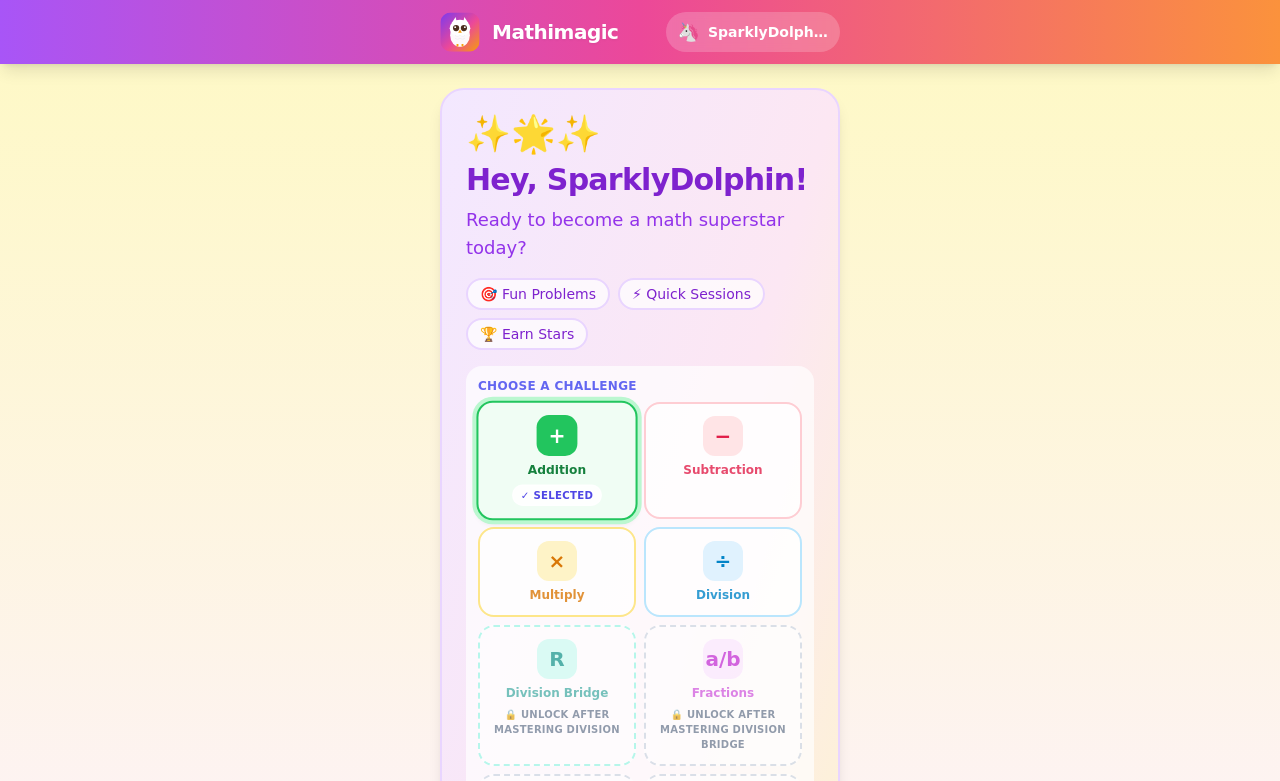
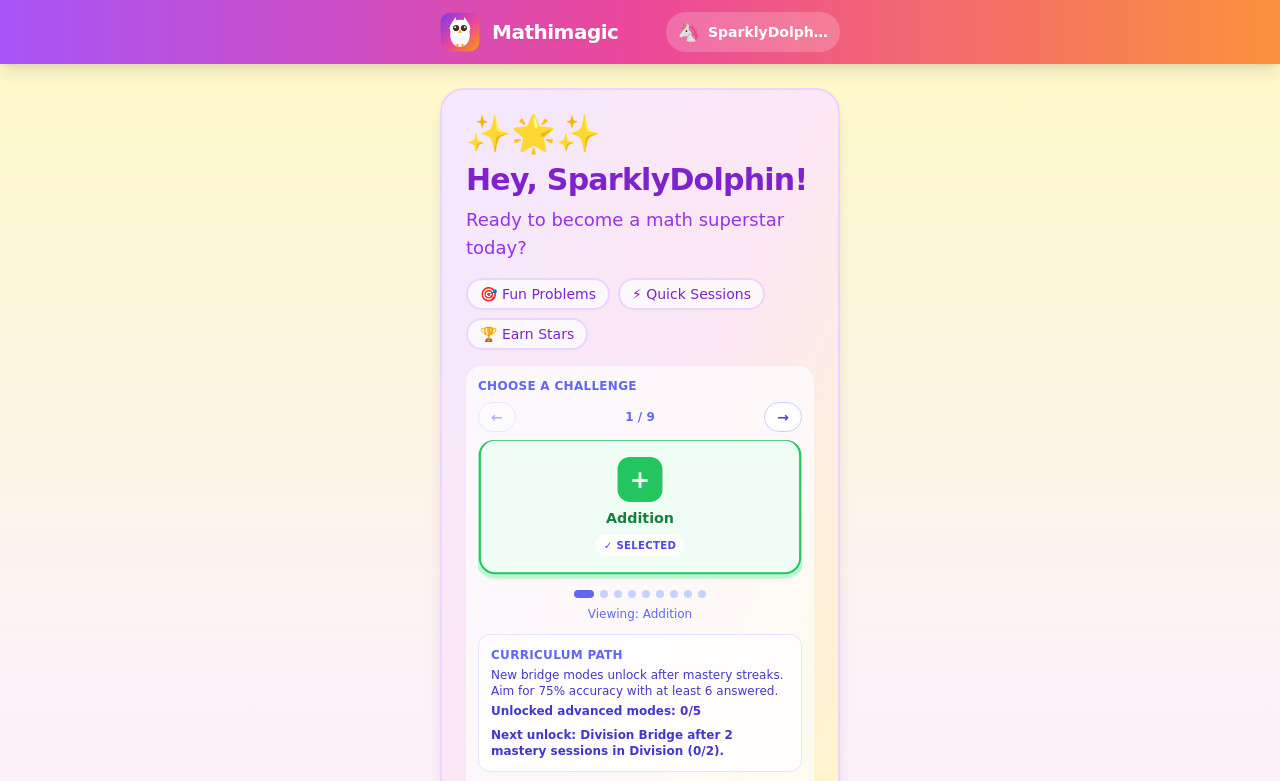
Before and after one commit to ntodorov/mathimagic, a React (Create React App) app: page / in a window 1280 px wide. Shown: the top 781 px of the page. Built offline with nearby package versions, Linux system fonts and the light colour scheme.

Commit message:
feat: turn challenge picker into carousel

```diff
--- a/src/App.js
+++ b/src/App.js
@@ -28,6 +28,10 @@ const CHALLENGE_SELECTIONS_KEY = 'mathimagic_challenge_selections';
 const EMPTY_ADAPTIVE_FACTS = [];
 
 const isValidOption = (value, options) => options.some((option) => option.id === value);
+const getOperationIndex = (operationId) => {
+  const index = OPERATION_OPTIONS.findIndex((option) => option.id === operationId);
+  return index >= 0 ? index : 0;
+};
 
 const formatDuration = (durationMs) => {
   const normalized = Number(durationMs);
@@ -92,6 +96,7 @@ function App() {
   const initialSelections = React.useMemo(() => getInitialChallengeSelections(), []);
   const [selectedOperation, setSelectedOperation] = React.useState(initialSelections.operation);
   const [selectedDifficulty, setSelectedDifficulty] = React.useState(initialSelections.difficulty);
+  const [carouselIndex, setCarouselIndex] = React.useState(getOperationIndex(initialSelections.operation));
   const [activeSession, setActiveSession] = React.useState(null);
   const [sessionKey, setSessionKey] = React.useState(0);
   const [currentSessionStats, setCurrentSessionStats] = React.useState({ answered: 0, total: 10 });
@@ -135,6 +140,10 @@ function App() {
       ?? DEFAULT_OPERATION;
     setSelectedOperation(fallbackOperation);
   }, [selectedOperation, unlockedModeSet]);
+
+  React.useEffect(() => {
+    setCarouselIndex(getOperationIndex(selectedOperation));
+  }, [selectedOperation]);
 
   React.useEffect(() => {
     if (typeof window === 'undefined') {
@@ -251,6 +260,7 @@ function App() {
   }, [deleteSession]);
 
   const activeOption = getOperationOption(activeSession?.operationType ?? selectedOperation);
+  const currentCarouselOption = OPERATION_OPTIONS[carouselIndex] ?? OPERATION_OPTIONS[0];
   const selectedAdaptiveFacts = adaptiveFactsByOperation[selectedOperation] ?? EMPTY_ADAPTIVE_FACTS;
   const activeAdaptiveFacts = activeSession
     ? (adaptiveFactsByOperation[activeSession.operationType] ?? EMPTY_ADAPTIVE_FACTS)
@@ -322,7 +332,35 @@ function App() {
                   <p className="text-xs font-bold uppercase tracking-wide text-indigo-500">
                     Choose a Challenge
                   </p>
-                  <div className="mt-2 grid grid-cols-2 gap-2">
+                  <div className="mt-2 space-y-2">
+                    <div className="flex items-center justify-between">
+                      <button
+                        type="button"
+                        aria-label="Previous challenge"
+                        className="rounded-full border border-indigo-200 bg-white/90 px-3 py-1 text-sm font-bold text-indigo-600 disabled:opacity-40"
+                        onClick={() => setCarouselIndex((prev) => Math.max(0, prev - 1))}
+                        disabled={carouselIndex === 0}
+                      >
+                        ←
+                      </button>
+                      <p className="text-xs font-semibold text-indigo-500">
+                        {carouselIndex + 1} / {OPERATION_OPTIONS.length}
+                      </p>
+                      <button
+                        type="button"
+                        aria-label="Next challenge"
+                        className="rounded-full border border-indigo-200 bg-white/90 px-3 py-1 text-sm font-bold text-indigo-600 disabled:opacity-40"
+                        onClick={() => setCarouselIndex((prev) => Math.min(OPERATION_OPTIONS.length - 1, prev + 1))}
+                        disabled={carouselIndex === OPERATION_OPTIONS.length - 1}
+                      >
+                        →
+                      </button>
+                    </div>
+                    <div className="overflow-hidden rounded-2xl">
+                      <div
+                        className="flex transition-transform duration-300 ease-out"
+                        style={{ transform: `translateX(-${carouselIndex * 100}%)` }}
+                      >
                         {OPERATION_OPTIONS.map((option) => {
                           const isActive = option.id === selectedOperation;
                           const isUnlocked = unlockedModeSet.has(option.id);
@@ -406,10 +444,11 @@ function App() {
                             ? `Unlock after mastering ${getOperationOption(lockSequence.prerequisite).label}`
                             : null;
                           return (
+                            <div key={option.id} className="w-full shrink-0 px-1">
                               <button
-                          key={option.id}
                                 type="button"
                                 onClick={() => {
+                                  setCarouselIndex(getOperationIndex(option.id));
                                   if (isUnlocked) {
                                     setSelectedOperation(option.id);
                                   }
@@ -417,7 +456,7 @@ function App() {
                                 aria-pressed={isActive}
                                 disabled={!isUnlocked}
                                 aria-label={`Practice ${option.label}`}
-                          className={`flex flex-col items-center gap-1.5 rounded-2xl border-2 px-3 py-3 font-bold transition-all ${
+                                className={`flex w-full flex-col items-center gap-1.5 rounded-2xl border-2 px-3 py-4 font-bold transition-all ${
                                   isActive ? colors.active : colors.idle
                                 } ${
                                   isUnlocked
@@ -426,13 +465,13 @@ function App() {
                                 }`}
                               >
                                 <span
-                            className={`flex h-10 w-10 items-center justify-center rounded-xl text-xl font-black transition-colors ${
+                                  className={`flex h-11 w-11 items-center justify-center rounded-xl text-2xl font-black transition-colors ${
                                     isActive ? colors.symbolActive : colors.symbol
                                   }`}
                                 >
                                   {option.symbol}
                                 </span>
-                          <span className={`text-xs font-bold ${isActive ? colors.text : colors.textIdle}`}>
+                                <span className={`text-sm font-bold ${isActive ? colors.text : colors.textIdle}`}>
                                   {option.label}
                                 </span>
                                 {isActive && (
@@ -446,8 +485,27 @@ function App() {
                                   </span>
                                 )}
                               </button>
+                            </div>
                           );
                         })}
+                      </div>
+                    </div>
+                    <div className="flex items-center justify-center gap-1.5" aria-label="Challenge pages">
+                      {OPERATION_OPTIONS.map((option, index) => (
+                        <button
+                          key={option.id}
+                          type="button"
+                          aria-label={`Go to ${option.label}`}
+                          onClick={() => setCarouselIndex(index)}
+                          className={`h-2 rounded-full transition-all ${
+                            index === carouselIndex ? 'w-5 bg-indigo-500' : 'w-2 bg-indigo-200'
+                          }`}
+                        />
+                      ))}
+                    </div>
+                    <p className="text-center text-xs text-indigo-500">
+                      Viewing: {currentCarouselOption.label}
+                    </p>
                   </div>
                   <div className="mt-3 rounded-xl border border-indigo-100 bg-white/80 p-3">
                     <p className="text-xs font-bold uppercase tracking-wide text-indigo-500">
```
Lines whose indentation alone changed are shown as unchanged.
